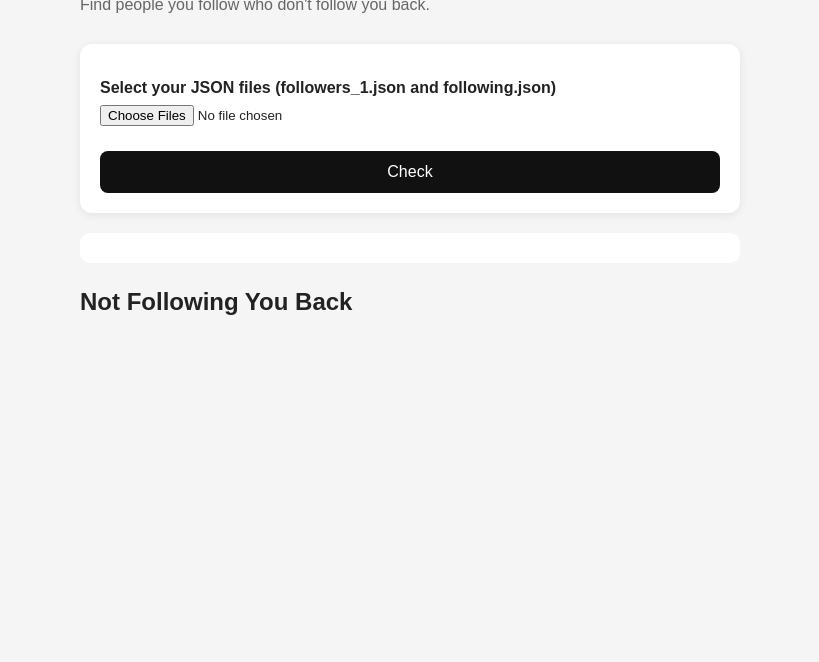
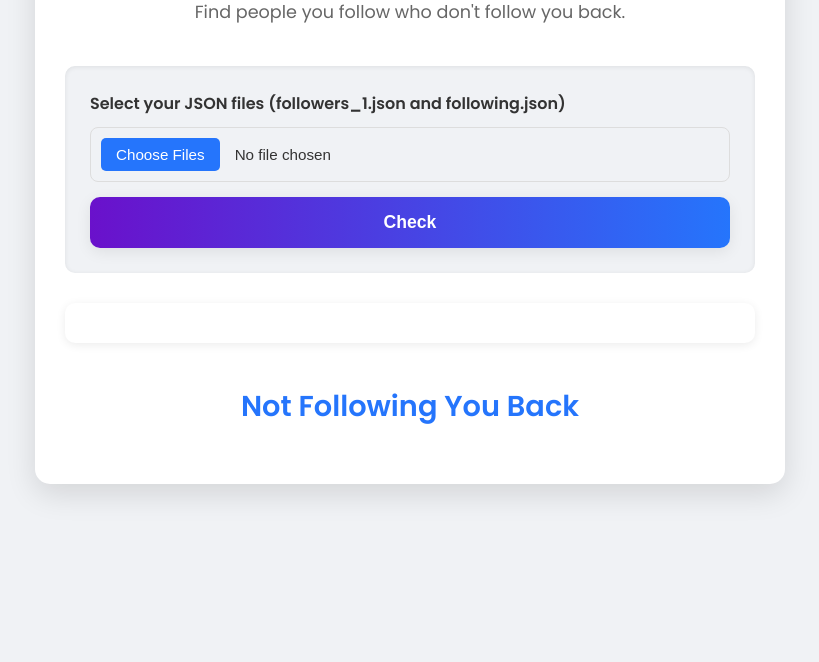
Before and after one commit to Sanjay-2001/insta-follow-check, a plain HTML site: page index.html in a window 1280 px wide. Shown: the part 138-800 px from the top of the page, without its empty margins (230-1049 px from the left). Drawn offline with Linux system fonts and the light colour scheme.

Commit message:
ui enhanced

```diff
--- a/index.html
+++ b/index.html
@@ -5,6 +5,9 @@
     <meta charset="UTF-8">
     <meta name="viewport" content="width=device-width, initial-scale=1.0">
     <title>Instagram Follow Checker</title>
+    <link rel="preconnect" href="https://fonts.googleapis.com">
+    <link rel="preconnect" href="https://fonts.gstatic.com" crossorigin>
+    <link href="https://fonts.googleapis.com/css2?family=Poppins:wght@400;600;700&display=swap" rel="stylesheet">
     <link rel="stylesheet" href="style.css">
 </head>
 
--- a/style.css
+++ b/style.css
@@ -1,93 +1,204 @@
+:root {
+    --primary-gradient: linear-gradient(to right, #6a11cb 0%, #2575fc 100%);
+    --primary-color: #2575fc;
+    --text-dark: #333333;
+    --text-light: #666666;
+    --bg-light: #f0f2f5;
+    --box-bg: #ffffff;
+    --shadow-light: rgba(0, 0, 0, 0.08);
+    --shadow-medium: rgba(0, 0, 0, 0.12);
+}
+
 * {
     box-sizing: border-box;
+    margin: 0;
+    padding: 0;
 }
 
 body {
-    margin: 0;
-    font-family: Arial, sans-serif;
-    background: #f5f5f5;
-    color: #222;
+    font-family: 'Poppins', sans-serif;
+    background: var(--bg-light);
+    color: var(--text-dark);
+    line-height: 1.6;
+    min-height: 100vh;
+    display: flex;
+    justify-content: center;
+    align-items: flex-start;
+    padding: 40px 20px;
 }
 
 .container {
-    max-width: 700px;
-    margin: 40px auto;
-    padding: 20px;
+    max-width: 750px;
+    width: 100%;
+    background: var(--box-bg);
+    padding: 30px;
+    border-radius: 15px;
+    box-shadow: 0 10px 30px var(--shadow-medium);
 }
 
 h1 {
-    margin-bottom: 5px;
+    text-align: center;
+    color: var(--primary-color);
+    margin-bottom: 10px;
+    font-size: 2.2em;
+    font-weight: 700;
 }
 
 .subtitle {
-    color: #666;
-    margin-bottom: 30px;
+    text-align: center;
+    color: var(--text-light);
+    margin-bottom: 40px;
+    font-size: 1.1em;
 }
 
 .upload-box {
-    background: white;
-    padding: 20px;
-    border-radius: 12px;
-    box-shadow: 0 2px 10px rgba(0,0,0,0.08);
+    background: var(--bg-light);
+    padding: 25px;
+    border-radius: 10px;
+    box-shadow: inset 0 1px 5px var(--shadow-light);
+    margin-bottom: 30px;
 }
 
 label {
     display: block;
-    font-weight: bold;
-    margin-top: 15px;
-    margin-bottom: 8px;
+    font-weight: 600;
+    margin-bottom: 10px;
+    color: var(--text-dark);
+    font-size: 1em;
 }
 
-input {
+input[type="file"] {
     width: 100%;
+    padding: 10px;
+    border: 1px solid #ddd;
+    border-radius: 8px;
+    margin-bottom: 15px;
+    font-size: 0.95em;
+}
+
+input[type="file"]::-webkit-file-upload-button {
+    background: var(--primary-color);
+    color: white;
+    padding: 8px 15px;
+    border: none;
+    border-radius: 5px;
+    cursor: pointer;
+    margin-right: 15px;
+    transition: background 0.3s ease;
+}
+
+input[type="file"]::-webkit-file-upload-button:hover {
+    background: #1a5bb0;
 }
 
 button {
     width: 100%;
-    margin-top: 25px;
-    padding: 12px;
+    padding: 15px;
     border: none;
-    border-radius: 8px;
-    background: #111;
+    border-radius: 10px;
+    background: var(--primary-gradient);
     color: white;
-    font-size: 16px;
+    font-size: 1.1em;
+    font-weight: 600;
     cursor: pointer;
+    transition: all 0.3s ease;
+    box-shadow: 0 4px 15px var(--shadow-light);
 }
 
 button:hover {
-    opacity: 0.85;
+    opacity: 0.9;
+    transform: translateY(-2px);
+    box-shadow: 0 6px 20px var(--shadow-medium);
 }
 
 .stats {
-    margin-top: 20px;
-    padding: 15px;
-    background: white;
+    margin-top: 30px;
+    padding: 20px;
+    background: var(--box-bg);
     border-radius: 10px;
+    box-shadow: 0 2px 10px var(--shadow-light);
+    display: flex;
+    justify-content: space-around;
+    flex-wrap: wrap;
+    gap: 15px;
+    text-align: center;
+}
+
+.stats div {
+    flex: 1;
+    min-width: 150px;
+    padding: 10px;
+}
+
+.stats strong {
+    display: block;
+    font-size: 1.1em;
+    color: var(--primary-color);
+    margin-bottom: 5px;
 }
 
 .result {
-    margin-top: 25px;
+    margin-top: 40px;
+}
+
+.result h2 {
+    text-align: center;
+    color: var(--primary-color);
+    margin-bottom: 25px;
+    font-size: 1.8em;
+    font-weight: 600;
+}
+
+#results {
+    display: grid;
+    grid-template-columns: repeat(auto-fill, minmax(180px, 1fr));
+    gap: 15px;
 }
 
 .user {
-    background: white;
-    margin-bottom: 8px;
-    padding: 12px 15px;
-    border-radius: 8px;
+    background: var(--box-bg);
+    padding: 15px;
+    border-radius: 10px;
+    box-shadow: 0 2px 8px var(--shadow-light);
+    text-align: center;
+    transition: transform 0.2s ease, box-shadow 0.2s ease;
+}
+
+.user:hover {
+    transform: translateY(-3px);
+    box-shadow: 0 4px 12px var(--shadow-medium);
 }
 
 .user a {
-    color: #111;
+    color: var(--text-dark);
     text-decoration: none;
+    font-weight: 600;
+    font-size: 1em;
+    display: block;
+    white-space: nowrap;
+    overflow: hidden;
+    text-overflow: ellipsis;
 }
 
 .user a:hover {
+    color: var(--primary-color);
     text-decoration: underline;
 }
 
 .empty {
-    background: white;
-    padding: 20px;
-    border-radius: 8px;
-    color: #555;
+    background: var(--box-bg);
+    padding: 25px;
+    border-radius: 10px;
+    text-align: center;
+    font-size: 1.2em;
+    color: var(--text-dark);
+    font-weight: 600;
+    box-shadow: 0 2px 10px var(--shadow-light);
 }
+
+.empty::before {
+    content: "🎉";
+    display: block;
+    font-size: 2em;
+    margin-bottom: 10px;
+}
```
